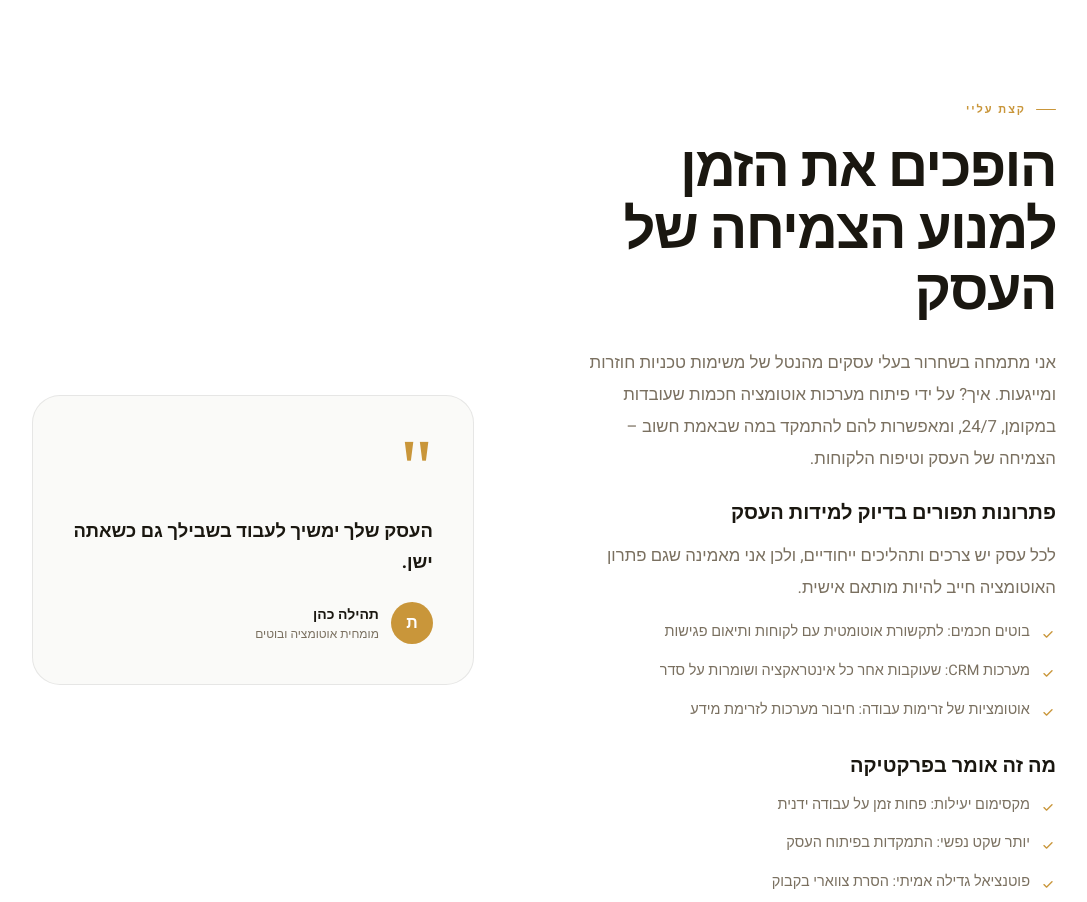
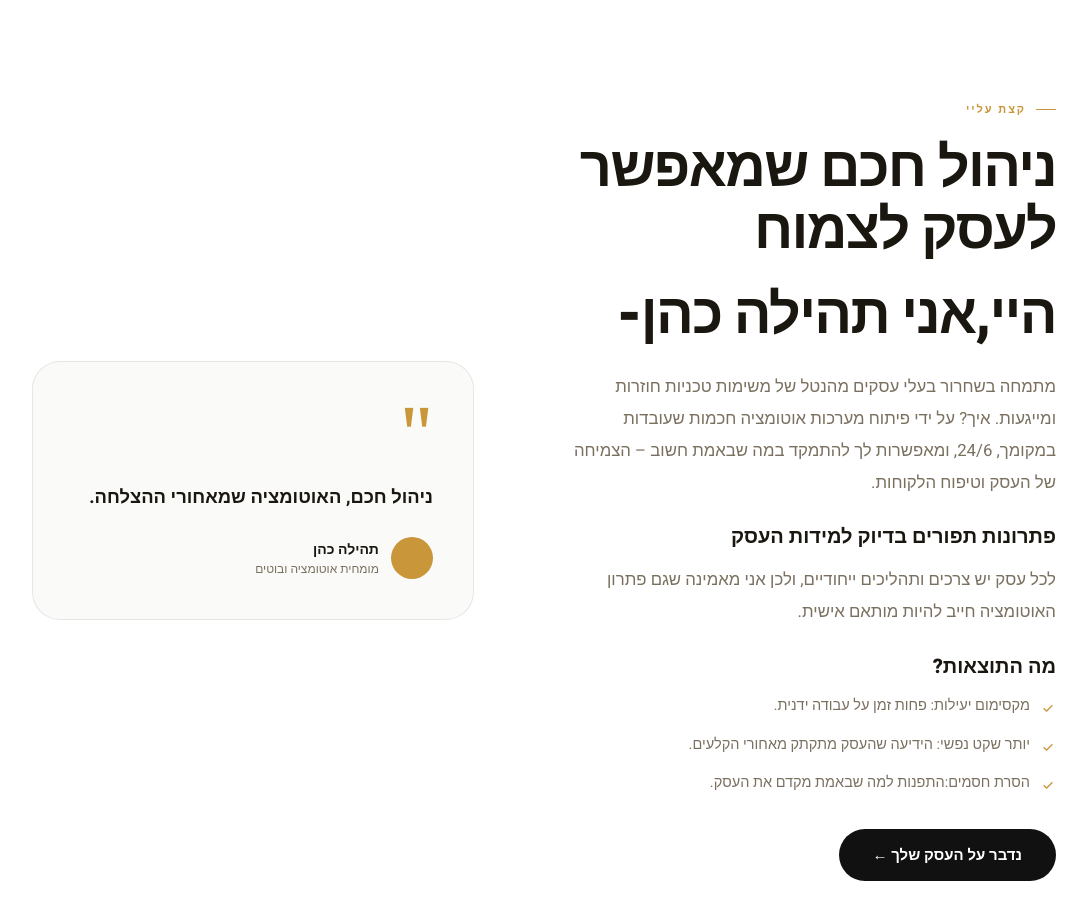
Before and after one commit to TehilaCohen2/tehilauto.com, a plain HTML site: page index.html in a window 1280 px wide. Shown: the part 860-1762 px from the top of the page, without its empty margins (96-1183 px from the left). Drawn offline with nearby package versions, Linux system fonts and the light colour scheme.

Commit message:
Update index.html

```diff
--- a/index.html
+++ b/index.html
@@ -524,28 +524,24 @@ footer{display:block;padding:4rem 10vw 2rem}
   <div class="about-grid">
     <div class="about-text reveal">
       <div class="section-eyebrow">קצת עליי</div>
-      <h2 class="section-title">הופכים את הזמן למנוע הצמיחה של העסק</h2>
-      <p>אני מתמחה בשחרור בעלי עסקים מהנטל של משימות טכניות חוזרות ומייגעות. איך? על ידי פיתוח מערכות אוטומציה חכמות שעובדות במקומן, 24/7, ומאפשרות להם להתמקד במה שבאמת חשוב – הצמיחה של העסק וטיפוח הלקוחות.</p>
+      <h2 class="section-title">ניהול חכם שמאפשר לעסק לצמוח</h2>
+     <h2 class="section-title">היי,אני תהילה כהן-</h2>
+      <p>מתמחה בשחרור בעלי עסקים מהנטל של משימות טכניות חוזרות ומייגעות. איך? על ידי פיתוח מערכות אוטומציה חכמות שעובדות במקומך, 24/6, ומאפשרות לך להתמקד במה שבאמת חשוב – הצמיחה של העסק וטיפוח הלקוחות.</p>
       <div class="about-subtitle">פתרונות תפורים בדיוק למידות העסק</div>
       <p>לכל עסק יש צרכים ותהליכים ייחודיים, ולכן אני מאמינה שגם פתרון האוטומציה חייב להיות מותאם אישית.</p>
-      <div class="check-list">
-        <div class="check-item"><i class="uil uil-check"></i>בוטים חכמים: לתקשורת אוטומטית עם לקוחות ותיאום פגישות</div>
-        <div class="check-item"><i class="uil uil-check"></i>מערכות CRM: שעוקבות אחר כל אינטראקציה ושומרות על סדר</div>
-        <div class="check-item"><i class="uil uil-check"></i>אוטומציות של זרימות עבודה: חיבור מערכות לזרימת מידע</div>
-      </div>
-      <div class="about-subtitle">מה זה אומר בפרקטיקה</div>
+      <div class="about-subtitle">מה התוצאות?</div>
       <div class="check-list" style="margin-bottom:1.75rem">
-        <div class="check-item"><i class="uil uil-check"></i>מקסימום יעילות: פחות זמן על עבודה ידנית</div>
-        <div class="check-item"><i class="uil uil-check"></i>יותר שקט נפשי: התמקדות בפיתוח העסק</div>
-        <div class="check-item"><i class="uil uil-check"></i>פוטנציאל גדילה אמיתי: הסרת צווארי בקבוק</div>
+        <div class="check-item"><i class="uil uil-check"></i>מקסימום יעילות: פחות זמן על עבודה ידנית.</div>
+        <div class="check-item"><i class="uil uil-check"></i>יותר שקט נפשי: הידיעה שהעסק מתקתק מאחורי הקלעים.</div>
+        <div class="check-item"><i class="uil uil-check"></i>הסרת חסמים:התפנות למה שבאמת מקדם את העסק.</div>
       </div>
       <a href="#contact" class="btn-primary" style="display:inline-flex;width:fit-content"><span>נדבר על העסק שלך ←</span></a>
     </div>
     <div class="quote-card reveal reveal-delay-1">
       <span class="quote-mark">"</span>
-      <div class="quote-text">העסק שלך ימשיך לעבוד בשבילך גם כשאתה ישן.</div>
+      <div class="quote-text">ניהול חכם, האוטומציה שמאחורי ההצלחה.</div>
       <div class="quote-sig">
-        <div class="quote-avatar">ת</div>
+        <div class="quote-avatar"></div>
         <div><div class="quote-name">תהילה כהן</div><div class="quote-role">מומחית אוטומציה ובוטים</div></div>
       </div>
     </div>
```
